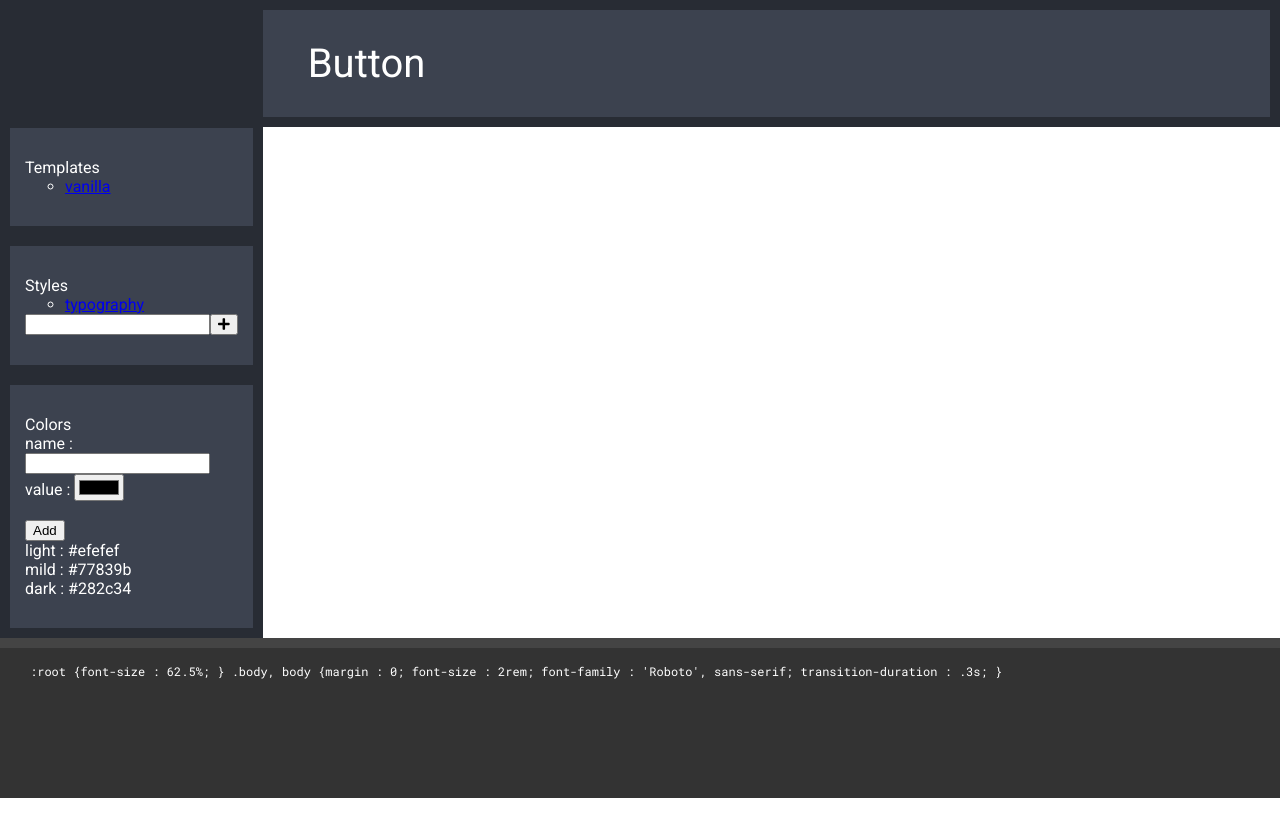
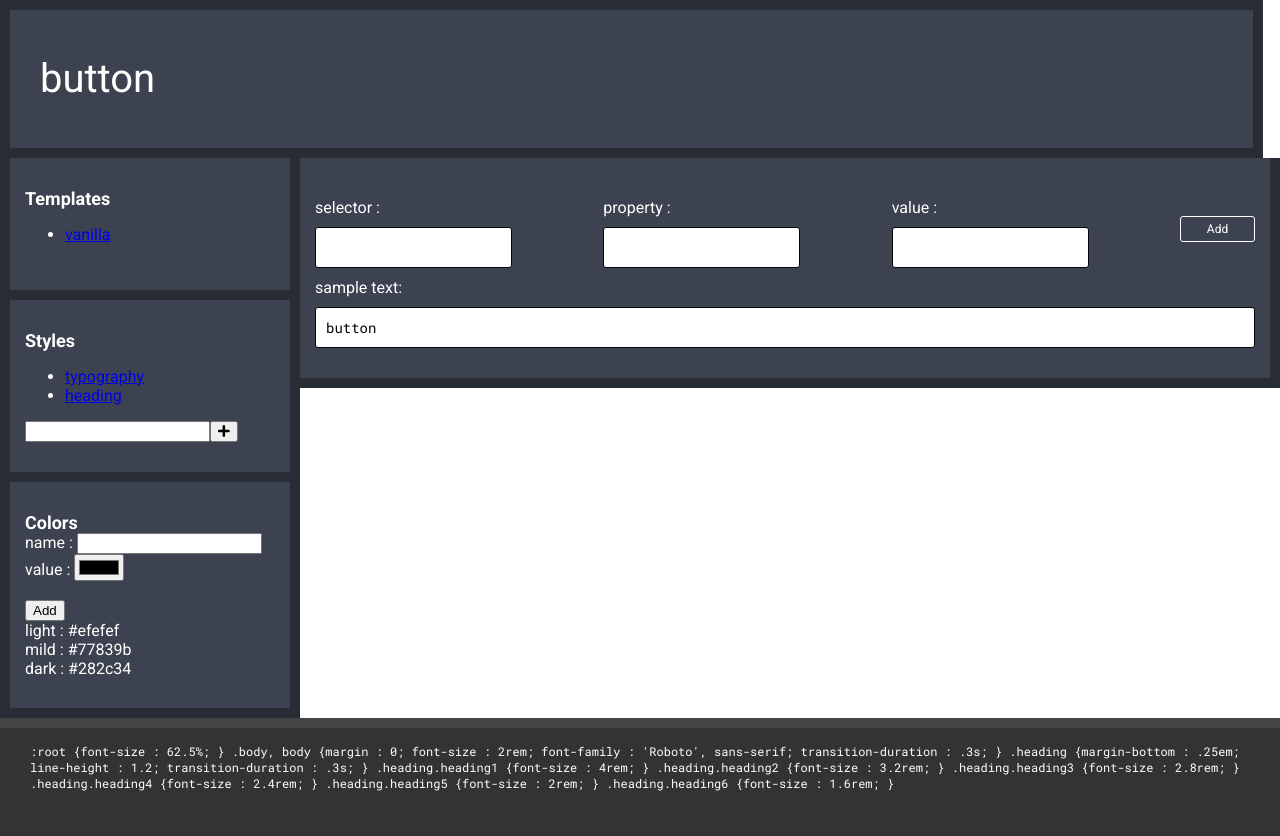
Before and after one commit to benbakle/dynamicStyleguide-reactjs, a React (Create React App) app: page /type/button in a window 1280 px wide. Shown: the top 836 px of the page. Before the commit the page ends 800 px from the top, so only its background shows below. Built offline with nearby package versions, Linux system fonts and the light colour scheme.

Commit message:
wip: inline code for guide

```diff
--- a/src/assets/style-guide-css.js
+++ b/src/assets/style-guide-css.js
@@ -16,7 +16,7 @@ class StyleGuideCSS {
     app = {
         position: "relative",
         padding: "0",
-        width: "100%",
+        width: "calc(100% - 300px)",
     }
 
     label = {
@@ -32,7 +32,6 @@ class StyleGuideCSS {
 
     button = {
         display: "inline-block",
-        letterSpacing: "1px",
         transitionDuration: ".3s",
         fontWeight: "400",
         fontSize: this.fontSize,
@@ -52,7 +51,8 @@ class StyleGuideCSS {
         fontSize: "12px",
         padding: "5px",
         boxSizing: "border-box",
-        minWidth: "55px",
+        minWidth: "75px",
+        fontFamily: "inherit",
     }
 
     input = {
@@ -68,19 +68,26 @@ class StyleGuideCSS {
 
     selector = {
         fontFamily: "'Roboto Mono', monospace",
-        padding: "30px",
+        padding: "30px 0",
         fontSize: "24px",
         boxSizing: "border-box",
 
     }
 
-    nav = {
+    navigation = {
         backgroundColor: this.color.darker,
         borderLeft: `${this.borderWidth} solid`,
         borderRight: `${this.borderWidth} solid`,
         borderColor: this.borderColor,
         fontSize: this.fontSize,
-        paddingTop: "118px",
+        paddingTop: "158px",
+        boxSizing: "border-box",
+        width: "300px"
+    }
+
+    navigation_heading = {
+        fontSize: "18px",
+        fontWeight: "700",
     }
 
     panel = {
@@ -96,26 +103,30 @@ class StyleGuideCSS {
         listStyle: "none",
     }
 
-    nav_panel = {
+    navigation_panel = {
         ...this.panel,
         color: this.color.lightest,
         borderRight: "none",
-        borderLeft: `none`,
+        borderLeft: "none",
+        borderTop: "none",
     }
 
     heading_panel = {
         ...this.panel,
         color: this.color.lightest,
         borderLeft: `none`,
-        fontSize: "40px",
-        textTransform: "capitalize",
-        paddingLeft: "45px",
+        // fontSize: "40px",
+        padding: "45px 30px",
+        marginLeft: "-290px",
+        width: "calc(100vw - 27px)",
     }
 
     update_panel = {
         ...this.panel,
         color: this.color.lightest,
-        display: "none",
+        borderLeft: "none",
+        borderTop: "none",
+        // display: "none",
     }
 
     property_panel = {
@@ -148,6 +159,7 @@ class StyleGuideCSS {
         alignItems: "center",
         width: "100%",
         padding: "10px",
+        boxSizing:"border-box",
         overflow: "hidden",
         whiteSpace: "nowrap",
         textOverflow: "ellipsis",
@@ -155,22 +167,31 @@ class StyleGuideCSS {
 
     property_input_cell = {
         ...this.table_cell,
-        width: "calc(50% - 55px)",
+        fontFamily: "'Roboto Mono', monospace",
+        width: "calc(50% - 48px)",
         margin: "-7px -1px",
+
+    }
+
+    property_label_cell = {
+        ...this.table_cell,
+        fontFamily: "'Roboto Mono', monospace",
+        width: "calc(50% - 48px)",
+        margin: "-7px -1px",
+        padding: "10px 20px",
     }
 
     property_button_cell = {
         ...this.table_cell,
-        width: "80px",
+        width: "96px",
     }
 
 
     properties_display = {
-        fontFamily: "'Roboto Mono', monospace",
         color: this.color.lightest,
-        fontSize: "20px",
-        padding:"0 60px",
-        boxSizing:"border-box"
+        fontSize: "16px",
+        padding: "0 15px",
+        boxSizing: "border-box"
     }
 
     // fontFamily: "'Roboto Mono', monospace",
--- a/src/components/Navigation.js
+++ b/src/components/Navigation.js
@@ -33,16 +33,19 @@ export default class Navigation extends React.Component {
     const { addNewStyle, handleChange } = this;
 
     return (
-      <div style={$css.nav}>
-        <ul style={$css.nav_panel}>
-          <li><div style={$css.heading6}>Templates</div>
+      <div name="navigation" style={$css.navigation}>
+        <div name="navigation-panel" style={$css.navigation_panel}>
+
+          <div name="navigation-heading" style={$css.navigation_heading}>Templates</div>
+
           <ul className="sub-nav">
             <NavLink to="/" text="vanilla" />
           </ul>
-          </li>
-        </ul>
-        <ul style={$css.nav_panel}>
-          <li><div className="heading heading6">Styles</div>
+
+        </div>
+        <div name="navigation-panel" style={$css.navigation_panel}>
+          <div name="navigation-heading" style={$css.navigation_heading}>Styles</div>
+
           <ul className="sub-nav">
             {
               styleTypes && styleTypes.map((item, key) =>
@@ -50,16 +53,17 @@ export default class Navigation extends React.Component {
               )
             }
           </ul>
-          </li>
-          <li className="flex">
+
+          <div className="flex">
             <input value={newStyle} onChange={handleChange} name="newStyle" />
             <button className="button small" onClick={addNewStyle}><i className="fas fa-plus"></i></button>
-          </li>
-        </ul>
-        <ul style={$css.nav_panel}>
-          <div className="heading heading6">Colors</div>
+          </div>
+
+        </div>
+        <div name="navigation-panel" style={$css.navigation_panel}>
+          <div name="navigation-heading" style={$css.navigation_heading}>Colors</div>
           <Colors />
-        </ul>
+        </div>
       </div>
     );
   }
--- a/src/components/Properties.js
+++ b/src/components/Properties.js
@@ -37,8 +37,8 @@ export default class Properties extends React.Component {
         }
 
         return (
-            <div style={$css.properties_display}>
-                <div style={$css.table}>
+            <div name="properties-display" style={$css.properties_display}>
+                <div name="table" style={$css.table}>
                     <PropertyAdd selector={selector} type={type} />
                     {display.map((item, key) =>
                         <PropertyRow property={item} selector={selector} type={type} key={key} />
--- a/src/components/PropertyAdd.js
+++ b/src/components/PropertyAdd.js
@@ -32,13 +32,13 @@ export default class PropertyAdd extends React.Component {
 
         return (
             <div style={$css.table_row}>
-                <div style={$css.property_input_cell}>
-                    <input value={property} name="property" onChange={handleChange} style={$css.input} />
+                <div name="property-input-cell" style={$css.property_input_cell}>
+                    <input name="property" value={property} onChange={handleChange} style={$css.input} />
                 </div>
-                <div style={$css.property_input_cell}>
+                <div name="property-input-cell" style={$css.property_input_cell}>
                     <input value={value} name="value" onChange={handleChange} style={$css.input} />
                 </div>
-                <div style={$css.property_button_cell}>
+                <div name="property-button-cell" style={$css.property_button_cell}>
                     <button style={$css.button_small} onClick={add}>add</button>
                 </div>
             </div>
--- a/src/components/PropertyRow.js
+++ b/src/components/PropertyRow.js
@@ -54,11 +54,11 @@ export default class PropertyRow extends React.Component {
 
         return (
             <div style={$css.table_row}>
-                <div style={$css.property_input_cell}>{formatProperty(name)}</div>
-                <div style={$css.property_input_cell}>
+                <div name="property-label-cell" style={$css.property_label_cell}>{formatProperty(name)}</div>
+                <div name="property-input-cell" style={$css.property_input_cell}>
                     <input name="value" value={value} onChange={handleChange} style={$css.input} />
                 </div>
-                <div style={$css.property_button_cell} className="table-cell">
+                <div name="property-button-cell" style={$css.property_button_cell} className="table-cell">
                     <button style={$css.button_small} onClick={save}>update</button>
                 </div>
             </div>
--- a/src/components/StyleDisplay.js
+++ b/src/components/StyleDisplay.js
@@ -68,7 +68,7 @@ export default class StyleDisplay extends React.Component {
 
         return (
             <div className={`style-display ${type}-styles`}>
-                <div style={$css.heading_panel}>{type}</div>
+                <div name="heading-panel" style={$css.heading_panel} className="heading heading1">{type}</div>
 
                 <div style={$css.update_panel} >
                     <StyleAdd type={type} />
@@ -84,14 +84,13 @@ export default class StyleDisplay extends React.Component {
                     {
                         css && css.map((item, key) =>
                             <div className="flex" key={key}>
-
-                                <div style={$css.property_panel}>
-                                    <div style={$css.selector}>{item.selector} {`{`}</div>
+                                <div name="property-panel" style={$css.property_panel}>
+                                    <div name="selector" style={$css.selector}>{item.selector} {`{`}</div>
                                     <Properties style={item} type={type} />
-                                    <div style={$css.selector}>{`}`}</div>
+                                    <div name="selector" style={$css.selector}>{`}`}</div>
                                 </div>
 
-                                <div style={$css.display_panel}>
+                                <div name="display-panel" style={$css.display_panel}>
                                     {parseSelectorToHtml(item.selector)}
                                 </div>
                             </div>
--- a/src/services/style.js
+++ b/src/services/style.js
@@ -64,6 +64,58 @@ class Styles {
                     transitionDuration: ".3s",
                 }
             },
+            {
+                type: "heading",
+                selector: ".heading",
+                properties: {
+                    marginBottom: ".25em",
+                    lineHeight: "1.2",
+                    transitionDuration: ".3s",
+                }
+            },
+            {
+                type: "heading",
+                selector: ".heading.heading1",
+                properties: {
+                    fontSize: "4rem",
+                }
+            },
+            {
+                type: "heading",
+                selector: ".heading.heading2",
+                properties: {
+                    fontSize: "3.2rem",
+                }
+            },
+            {
+                type: "heading",
+                selector: ".heading.heading3",
+                properties: {
+                    fontSize: "2.8rem",
+                }
+            },
+            {
+                type: "heading",
+                selector: ".heading.heading4",
+                properties: {
+                    fontSize: "2.4rem",
+                }
+            },
+            {
+                type: "heading",
+                selector: ".heading.heading5",
+                properties: {
+                    fontSize: "2rem",
+                }
+            },
+            {
+                type: "heading",
+                selector: ".heading.heading6",
+                properties: {
+                    fontSize: "1.6rem",
+                }
+            },
+
             // {
             //     type: "typography",
             //     selector: ".p, p",
@@ -92,56 +144,7 @@ class Styles {
             //     }
             // },
             // {
-            //     type: "heading",
-            //     selector: ".heading",
-            //     properties: {
-            //         marginBottom: ".25em",
-            //         lineHeight: "1.2",
-            //         transitionDuration: ".3s",
-            //     }
-            // },
-            // {
-            //     type: "heading",
-            //     selector: ".heading.heading1",
-            //     properties: {
-            //         fontSize: "4rem",
-            //     }
-            // },
-            // {
-            //     type: "heading",
-            //     selector: ".heading.heading2",
-            //     properties: {
-            //         fontSize: "3.2rem",
-            //     }
-            // },
-            // {
-            //     type: "heading",
-            //     selector: ".heading.heading3",
-            //     properties: {
-            //         fontSize: "2.8rem",
-            //     }
-            // },
-            // {
-            //     type: "heading",
-            //     selector: ".heading.heading4",
-            //     properties: {
-            //         fontSize: "2.4rem",
-            //     }
-            // },
-            // {
-            //     type: "heading",
-            //     selector: ".heading.heading5",
-            //     properties: {
-            //         fontSize: "2rem",
-            //     }
-            // },
-            // {
-            //     type: "heading",
-            //     selector: ".heading.heading6",
-            //     properties: {
-            //         fontSize: "1.6rem",
-            //     }
-            // },
+
             // {
             //     type: "button",
             //     selector: ".button",
```
Lines whose indentation alone changed are shown as unchanged.
